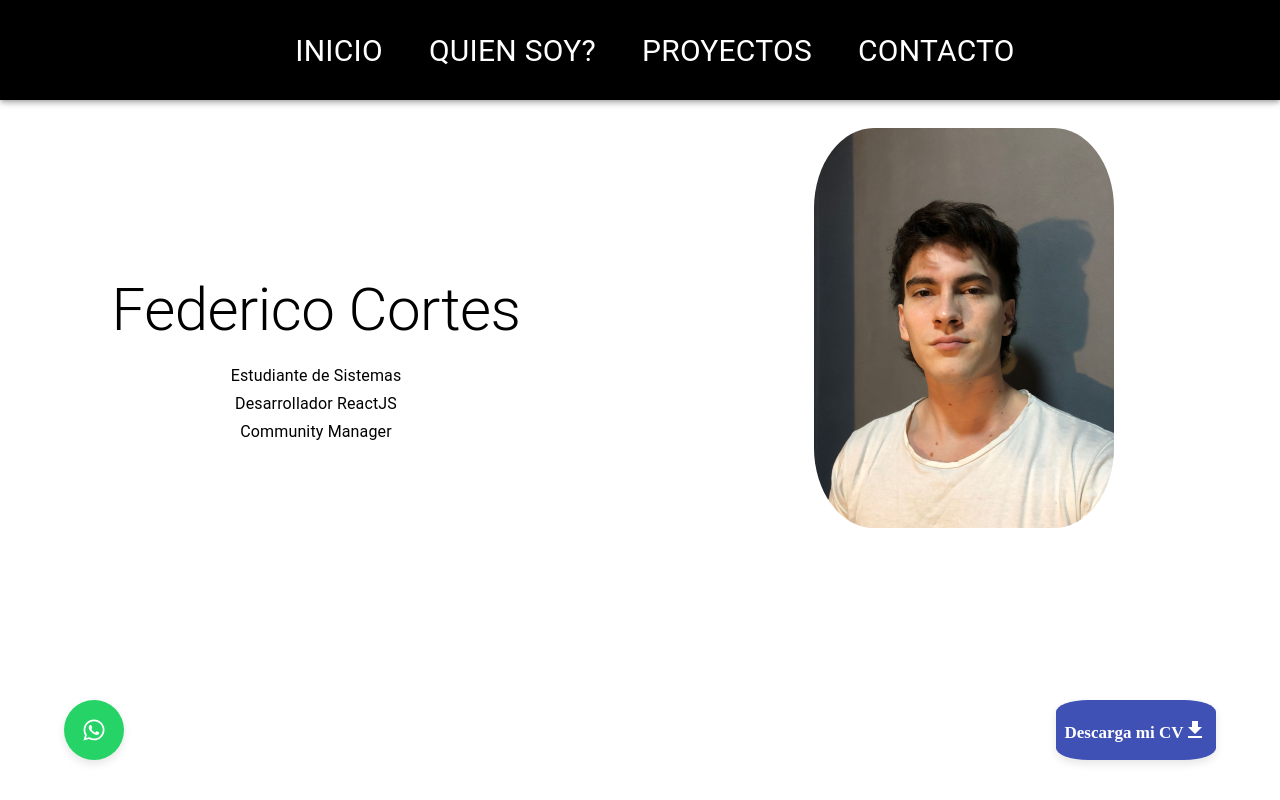
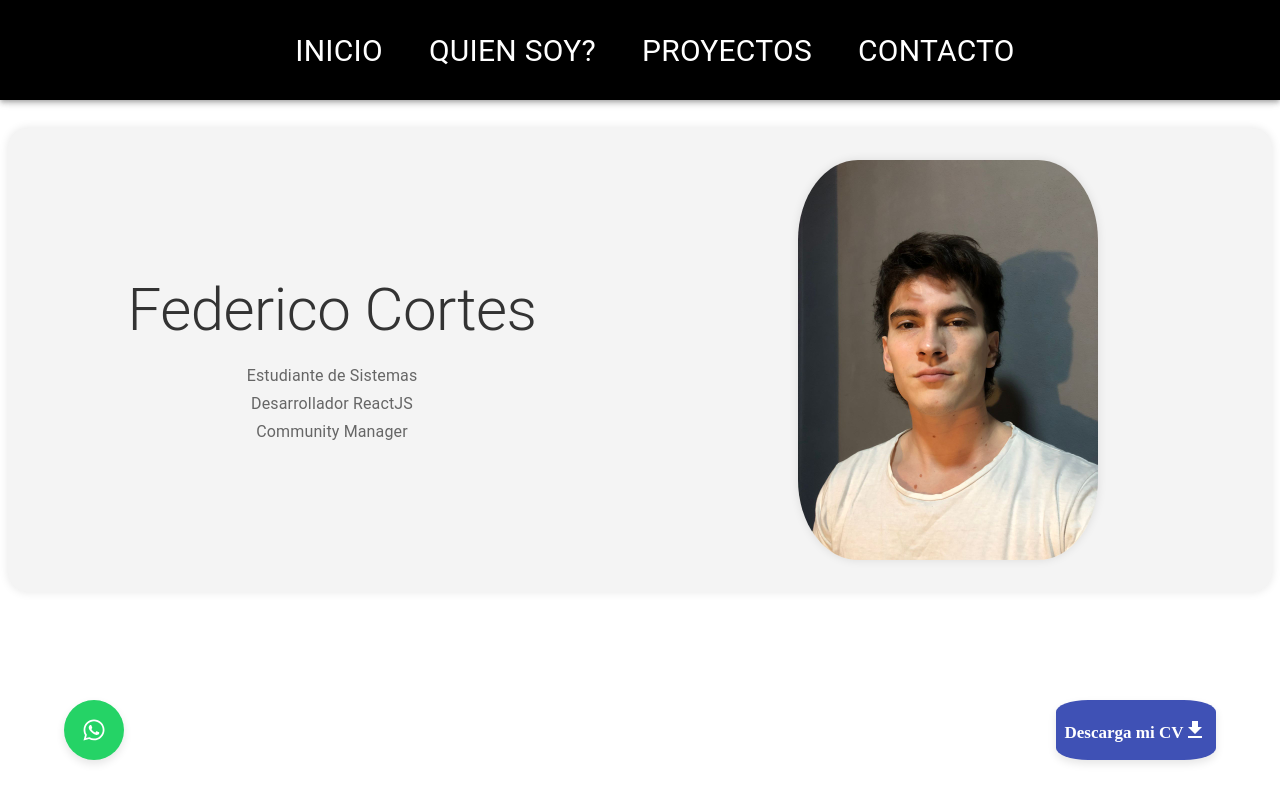
Before and after one commit to FedeCortes/Portafolio, a React (Vite) app: page / in a window 1280 px wide. Built offline with nearby package versions, Linux system fonts and the light colour scheme.

Commit message:
cambios de estilo en todas las secciones

```diff
--- a/src/assets/pages/Contacto.jsx
+++ b/src/assets/pages/Contacto.jsx
@@ -21,7 +21,7 @@ const Contacto = () => {
       <Divider sx={{ marginBottom: '1.5rem' }} />
 
       <Typography variant="body1">
-        Si te interesa conocerme mas o tenes alguna propuesta te invito a que me contactes.
+        Si te interesa conocerme más o tenes alguna propuesta, te invito a que me contactes.
       </Typography>
 
       <Box
@@ -33,7 +33,7 @@ const Contacto = () => {
   }}
 >
 <Typography variant="body1" sx={{ display: 'flex', alignItems: 'center' }}>
-    <WhatsAppIcon sx={{ marginRight: '0.5rem' }} /> Mándame un WhatsApp o llamame: +54 11-2160-8606
+    <WhatsAppIcon sx={{ marginRight: '0.5rem' }} /> Mándame un WhatsApp o llamame: +54 9 11-2160-8606
   </Typography>
 
   <Typography variant="body1" sx={{ display: 'flex', alignItems: 'center' }}>
--- a/src/assets/pages/Inicio.jsx
+++ b/src/assets/pages/Inicio.jsx
@@ -4,7 +4,16 @@ import imagenPerfil from './fotoperfil.jpeg';
 
 const Inicio = () => {
   return (
-    <Grid container style={{ marginBottom: '200px' }} spacing={4}>
+    <Box
+      sx={{
+        backgroundColor: '#f4f4f4', // Color de fondo
+        padding: '2rem',
+        borderRadius: '20px',
+        boxShadow: '0px 0px 10px rgba(0, 0, 0, 0.1)',
+        marginBottom: '200px',
+      }}
+    >
+      <Grid container spacing={4}>
         <Grid item xs={12} sm={6}>
           <Box
             sx={{
@@ -13,16 +22,21 @@ const Inicio = () => {
               alignItems: 'center',
               justifyContent: 'center',
               height: '100%',
-            padding: '2rem',
               textAlign: 'center',
             }}
           >
-          <Typography variant="h2" sx={{ marginBottom: '1rem' }}>
+            <Typography variant="h2" sx={{ marginBottom: '1rem', color: '#333' }}>
               Federico Cortes
             </Typography>
-          <Typography variant="subtitle1">Estudiante de Sistemas</Typography>
-          <Typography variant="subtitle1">Desarrollador ReactJS</Typography>
-          <Typography variant="subtitle1">Community Manager</Typography>
+            <Typography variant="subtitle1" sx={{ color: '#666' }}>
+              Estudiante de Sistemas
+            </Typography>
+            <Typography variant="subtitle1" sx={{ color: '#666' }}>
+              Desarrollador ReactJS
+            </Typography>
+            <Typography variant="subtitle1" sx={{ color: '#666' }}>
+              Community Manager
+            </Typography>
           </Box>
         </Grid>
         <Grid item xs={12} sm={6}>
@@ -37,11 +51,17 @@ const Inicio = () => {
             <img
               src={imagenPerfil}
               alt="Foto de perfil"
-            style={{ width: '100%', maxWidth: '300px', borderRadius: '20%' }}
+              style={{
+                width: '100%',
+                maxWidth: '300px',
+                borderRadius: '20%',
+                boxShadow: '0px 0px 10px rgba(0, 0, 0, 0.1)',
+              }}
             />
           </Box>
         </Grid>
       </Grid>
+    </Box>
   );
 };
 
--- a/src/assets/pages/Proyectos.jsx
+++ b/src/assets/pages/Proyectos.jsx
@@ -5,18 +5,35 @@ import Typography from "@mui/material/Typography";
 import Link from "@mui/material/Link";
 
 const ProjectCard = ({ title, description, technologies, link }) => (
-  <Card variant="outlined" style={{ marginBottom: "20px" }}>
+  <Card
+    variant="outlined"
+    sx={{
+      marginBottom: "20px",
+      backgroundColor: "#ffffff", // Color de fondo de la tarjeta
+      boxShadow: "0px 4px 8px rgba(0, 0, 0, 0.1)", // Sombra
+      borderRadius: "8px", // Bordes redondeados
+    }}
+  >
     <CardContent>
-      <Typography variant="h5" component="h2" sx={{ fontWeight: 'bold' }}>
+      <Typography variant="h5" component="h2" sx={{ fontWeight: "bold" }}>
         {title}
       </Typography>
       <Typography variant="body2" component="p">
         {description}
       </Typography>
-      <Typography variant="h6" component="h5" sx={{ fontWeight: 'bold' }}>
+      <Typography variant="h6" component="h5" sx={{ fontWeight: "bold" }}>
         Tecnologias utilizadas: {technologies}
       </Typography>
-      <Link href={link} target="_blank" rel="noopener" style={{ textDecoration: "none" }}>
+      <Link
+        href={link}
+        target="_blank"
+        rel="noopener"
+        style={{
+          textDecoration: "none",
+          color: "#3f51b5", // Color del enlace
+          fontWeight: "bold",
+        }}
+      >
         Ver proyecto
       </Link>
     </CardContent>
@@ -25,7 +42,13 @@ const ProjectCard = ({ title, description, technologies, link }) => (
 
 const Proyectos = () => {
   return (
-    <div style={{ marginBottom: "200px" }}>
+    <div
+      style={{
+        marginBottom: "200px",
+        backgroundColor: "#f7f7f7", // Color de fondo de la sección
+        padding: "20px", // Espaciado interno
+      }}
+    >
       <Typography variant="h4" component="h2" gutterBottom>
         Mis Proyectos
       </Typography>
@@ -37,7 +60,7 @@ const Proyectos = () => {
         link="https://memotestfedecortes.netlify.app/"
       />
 
-       <ProjectCard
+      <ProjectCard
         title="Tienda"
         description="En este proyecto, Me junte con un compañero para hacer el modelo de una tienda online..."
         technologies="ReactJS - Vite - MaterialUI - Axios - SweetAlert"
--- a/src/assets/pages/QuienSoy.jsx
+++ b/src/assets/pages/QuienSoy.jsx
@@ -2,6 +2,8 @@ import React from "react";
 import Box from "@mui/material/Box";
 import Typography from "@mui/material/Typography";
 import Grid from "@mui/material/Grid";
+
+
 
 const QuienSoy = () => {
   return (
@@ -13,44 +15,41 @@ const QuienSoy = () => {
         justifyContent: 'center',
         height: '100%',
         marginBottom:'200px',
+        backgroundColor: '#f7f7f7', // Color de fondo
+        padding: '3rem',
       }}
     >
       <Grid container spacing={2} justifyContent="center">
-        <Grid item xs={10} sm={8} md={8} lg={8}>
-          <Typography variant="h2" component="h1" sx={{ marginBottom: "50px" }}>
+        <Grid item xs={12} sm={8} md={8} lg={8}>
+          <Typography variant="h2" component="h1" sx={{ marginBottom: "1rem", textAlign: "center" }}>
             ¡Hola! Soy Fede Cortes.
           </Typography>
         </Grid>
-        <Grid item xs={10} sm={8} md={8} lg={8}>
+        <Grid item xs={12} sm={8} md={8} lg={8}>
           <Typography variant="body1">
-            <hr />
-            Tengo 21 años, vivo en Zona Norte, Buenos Aires, Argentina.<br></br> Actualmente estoy estudiando la carrera <strong>“Analista de sistemas”</strong>. Hice varios cursos sobre desarrollo web y además aprendi <strong>ReactJS y Java</strong> en la universidad.
+            Tengo 21 años y vivo en Zona Norte, Buenos Aires, Argentina. Actualmente estoy estudiando la carrera <strong>“Analista de sistemas”</strong>. Además, he realizado cursos sobre desarrollo web y he aprendido <strong>ReactJS</strong> y <strong>Java</strong> en la universidad.
           </Typography>
         </Grid>
-        <Grid item xs={10} sm={8} md={8} lg={8}>
+        <Grid item xs={12} sm={8} md={8} lg={8}>
           <Typography variant="body1">
-           Por mi cuenta vendi paginas web, y tambien en epocas de finales doy <strong>clases particulares</strong> de Java.
+           Aparte de mis estudios, he vendido páginas web por mi cuenta y en épocas de finales, brindo <strong>clases particulares</strong> de Java.
           </Typography>
         </Grid>
-        <Grid item xs={10} sm={8} md={8} lg={8}>
+        <Grid item xs={12} sm={8} md={8} lg={8}>
           <Typography variant="body1">
-            Me gustan las redes sociales, por lo que hice un curso de Community Manager y ademas tengo un emprendimiento de suplementos deportivos.
-            <br />
-            <hr />
-
+            Me apasionan las redes sociales, por lo que completé un curso de Community Manager y tengo un emprendimiento de reventa de suplementos deportivos.
           </Typography>
         </Grid>
-        <Grid item xs={10} sm={8} md={8} lg={8}>
+        <Grid item xs={12} sm={8} md={8} lg={8}>
           <Typography variant="body1">
-          En mi tiempo libre generalmente estoy en el gimnasio. Creo que el entrenamiento no solo es bueno para el cuerpo, sino que también es bueno para la disciplina y la determinación.💪
+          En mi tiempo libre generalmente estoy en el gimnasio. Creo que el entrenamiento no solo es bueno para el cuerpo, sino que también es bueno para la disciplina y la determinación.          </Typography>
+        </Grid>
+        <Grid item xs={12} sm={8} md={8} lg={8}>
+          <Typography variant="body1">
+            Actualmente, estoy en busca de mi primer empleo formal relacionado con mis estudios. ¡No dudes en contactarme!
           </Typography>
         </Grid>
-        <Grid item xs={10} sm={8} md={8} lg={8}>
-          <Typography variant="body1">
-            Actualmente me encuentro buscando mi primer empleo formal relacionado a mis estudios, ¡no dudes en contactarme!
-            <hr />
-          </Typography>
-        </Grid>
+
       </Grid>
     </Box>
   );
```
Lines whose indentation alone changed are shown as unchanged.
